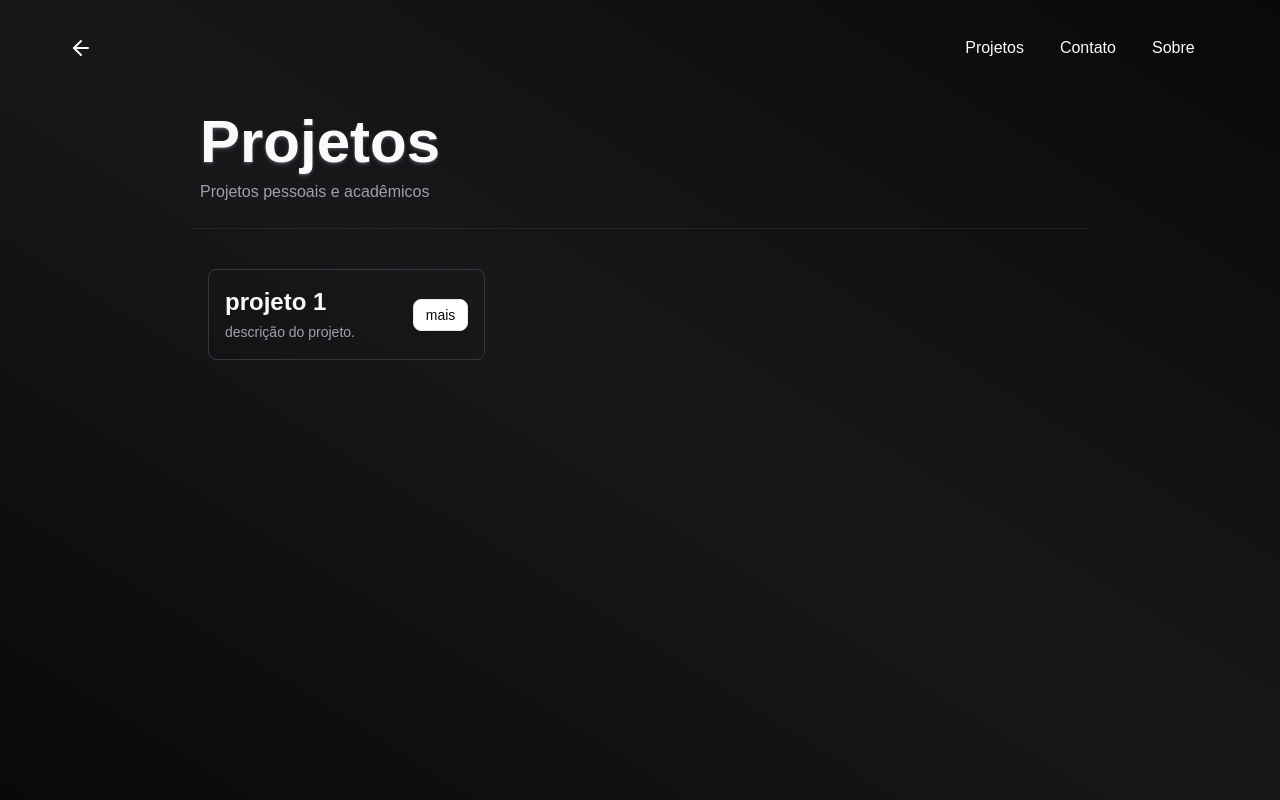
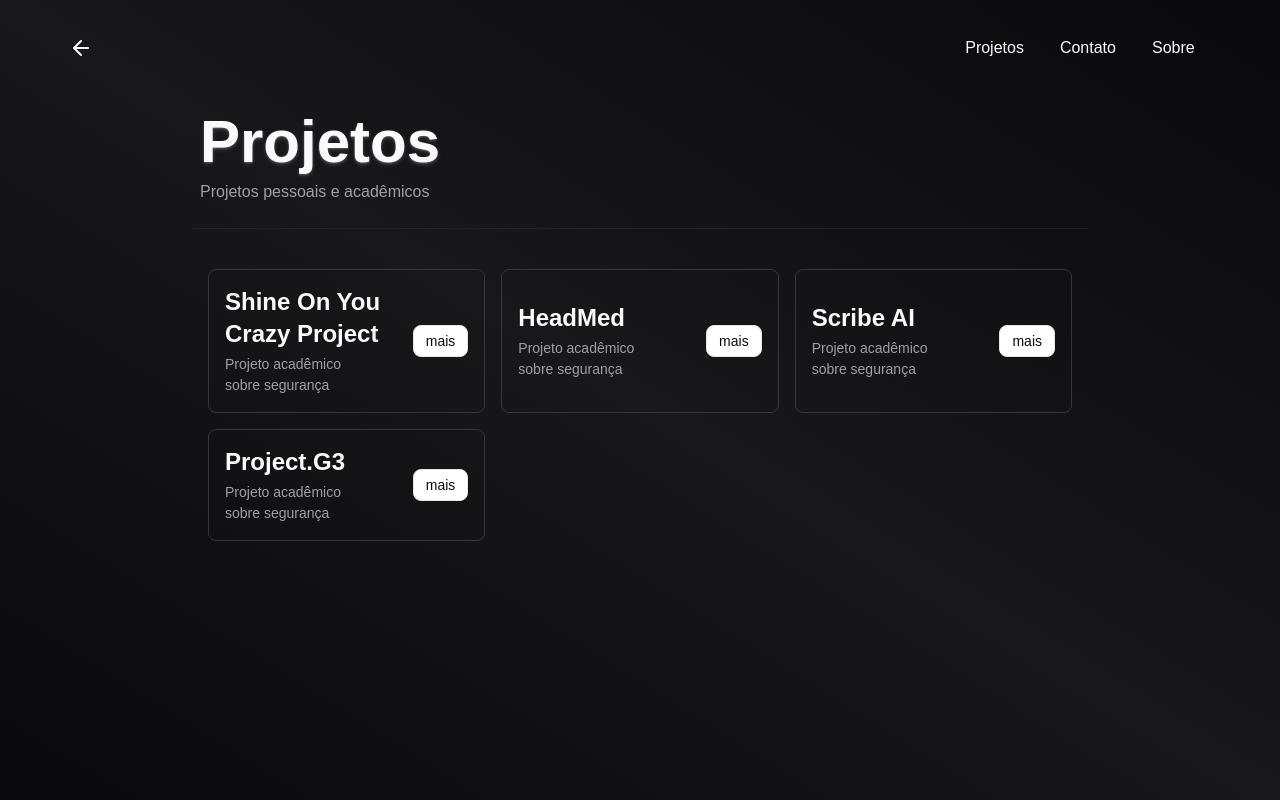
Before and after one commit to oartuu/dev-portifolio, a Next.js app: page /projects in a window 1280 px wide. Built offline with nearby package versions, Linux system fonts and the light colour scheme; a web font is replaced by a local one.

Commit message:
create a local data object and start dynamic render

```diff
--- a/app/projects/[name]/page.tsx
+++ b/app/projects/[name]/page.tsx
@@ -7,14 +7,14 @@ import Image from 'next/image'
 import Link from 'next/link'
 import { use } from 'react'
 import {  Inter} from "next/font/google";
-
+import { projectsData } from '@/lib/projects'
 const inter = Inter({
   subsets: ["latin"],
   display: "swap",
 });
 interface PageProps {
   params: Promise <{
-    name: string
+    name: string,
   }>
 }
 
@@ -24,14 +24,7 @@ const page = ({ params }: PageProps) => {
   const { name } = use(params)
 
 
-  const data = {
-    title: "teste",
-    description:
-      "descrição do teste Lorem ipsum dolor sit amet consectetur adipisicing elit. Doloribus voluptates amet hic, ipsam sapiente distinctio assumenda aperiam exercitationem esse! Esse quia in tenetur enim saepe rerum nihil praesentium blanditiis iure?",
-    projectUrl: "https://github.com/oartuu/shine-on-you-crazy-project",
-  };
-
-
+  const data = projectsData.find((project) => project.alias === name)!;
   return (
     <div
       className={`flex flex-col justify-start space-y-8 min-h-screen max-w-screen bg-zinc-950 ${inter.className} antialiased `}
@@ -45,11 +38,11 @@ const page = ({ params }: PageProps) => {
         </h1>
 
         <p className="text-zinc-50 text-lg w-1/3 text-center">
-          {data.description}
+          {data.desc}
         </p>
 
         <Link
-          href={data.projectUrl}
+          href={data.aboutUrl || "#"}
           rel="noopener"
           target="blank"
           className="text-zinc-50 text-lg font-bold hover:underline flex gap-2 items-center "
@@ -87,6 +80,8 @@ const page = ({ params }: PageProps) => {
       </div>
     </div>
   );
+
 }
 
+
 export default page
--- a/app/projects/page.tsx
+++ b/app/projects/page.tsx
@@ -1,7 +1,7 @@
 import { Nav } from "@/components/template/nav";
 import { Project } from "@/components/template/project";
 import { Separator } from "@/components/ui/separator";
-
+import { projectsData } from "@/lib/projects";
 import { Cal_Sans } from "next/font/google";
 
 const calSans = Cal_Sans({
@@ -11,6 +11,7 @@ const calSans = Cal_Sans({
 });
 
 const page = () => {
+
   return (
     <div
       className={`relative w-screen h-screen bg-linear-to-bl from-zinc-950 via-zinc-900 to-zinc-950 flex flex-col justify-between items-center ${calSans.className} antialiased`}
@@ -27,11 +28,14 @@ const page = () => {
         <Separator className="bg-zinc-800/80" />
 
         <div className="w-full grid grid-cols-3 gap-4 p-4  overflow-y-hidden">
-          <Project
-            title="projeto 1"
-            desc="descrição do projeto."
-            link="/projects/projeto-1"
-          />
+          {projectsData.map((project) => (
+            <Project
+            key={project.id}
+              title={project.title}
+              desc={project.resume}
+              link={project.link}
+            />
+          ))}
         </div>
       </main>
     </div>
--- /dev/null
+++ b/lib/projects.ts
@@ -0,0 +1,66 @@
+export interface ProjectData {
+  id: number;
+  title: string;
+  alias: string;
+  desc: string;
+  resume: string;
+  aboutUrl: string;
+  link: string;
+  imgUrl: string;
+  articleText: string;
+}
+
+export const projectsData: ProjectData[] = [
+  {
+    id: 1,
+    title: "Shine On You Crazy Project",
+    desc: "Plataforma interativa criada com Next.js e Tailwind, com foco em animações suaves e layout responsivo.",
+    resume: "Projeto acadêmico sobre segurança",
+    aboutUrl: "",
+    link: "/projects/shine",
+    alias: "shine",
+    imgUrl:
+      "https://images.unsplash.com/photo-1588345921523-c2dcdb7f1dcd?w=800&dpr=2&q=80",
+    articleText:
+      "Este projeto explora a criação de interfaces modernas usando React, Next.js e animações com Framer Motion. A ideia é oferecer uma experiência visual rica, mantendo alto desempenho e organização de código. O layout foi estruturado com base em componentes reutilizáveis e integrações com APIs externas.",
+  },
+  {
+    id: 2,
+    title: "HeadMed",
+    desc: "Solução inteligente para transcrição e estruturação de prontuários médicos via IA.",
+    resume: "Projeto acadêmico sobre segurança",
+    aboutUrl: "",
+    link: "/projects/headmed",
+    alias: "headmed",
+    imgUrl:
+      "https://images.unsplash.com/photo-1559757175-5700dde675bc?w=800&dpr=2&q=80",
+    articleText:
+      "HeadMed é uma ferramenta que converte áudios de consultas médicas em prontuários estruturados, utilizando Speech-to-Text e LLMs. O projeto reduz o tempo gasto com registros e permite enriquecer o prontuário com OCR e integração de exames. Desenvolvido com foco em UX e escalabilidade.",
+  },
+  {
+    id: 3,
+    title: "Scribe AI",
+    desc: "Assistente de registro médico automatizado com foco em produtividade clínica.",
+    resume: "Projeto acadêmico sobre segurança",
+    aboutUrl: "",
+    link: "/projects/scribe",
+    alias: "scribe",
+    imgUrl:
+      "https://images.unsplash.com/photo-1522075469751-3a6694fb2f61?w=800&dpr=2&q=80",
+    articleText:
+      "Desenvolvido com Next.js e TypeScript, o Scribe AI transforma o fluxo de documentação médica, gerando relatórios automaticamente com base em áudio. Implementa autenticação, dashboard de usuários e integração com APIs de transcrição de voz em tempo real.",
+  },
+  {
+    id: 4,
+    title: "Project.G3",
+    desc: "Plataforma para gerenciamento de agendas e repertórios de bandas e grupos musicais.",
+    resume: "Projeto acadêmico sobre segurança",
+    aboutUrl: "",
+    link: "/projects/G3",
+    alias: "G3",
+    imgUrl:
+      "https://images.unsplash.com/photo-1511379938547-c1f69419868d?w=800&dpr=2&q=80",
+    articleText:
+      "O G3 permite que músicos e organizadores gerenciem eventos, repertórios e votações de músicas em um só lugar. Com autenticação, papéis de usuário e notificações automáticas, o sistema facilita a comunicação e organização de grupos musicais.",
+  },
+];
```
